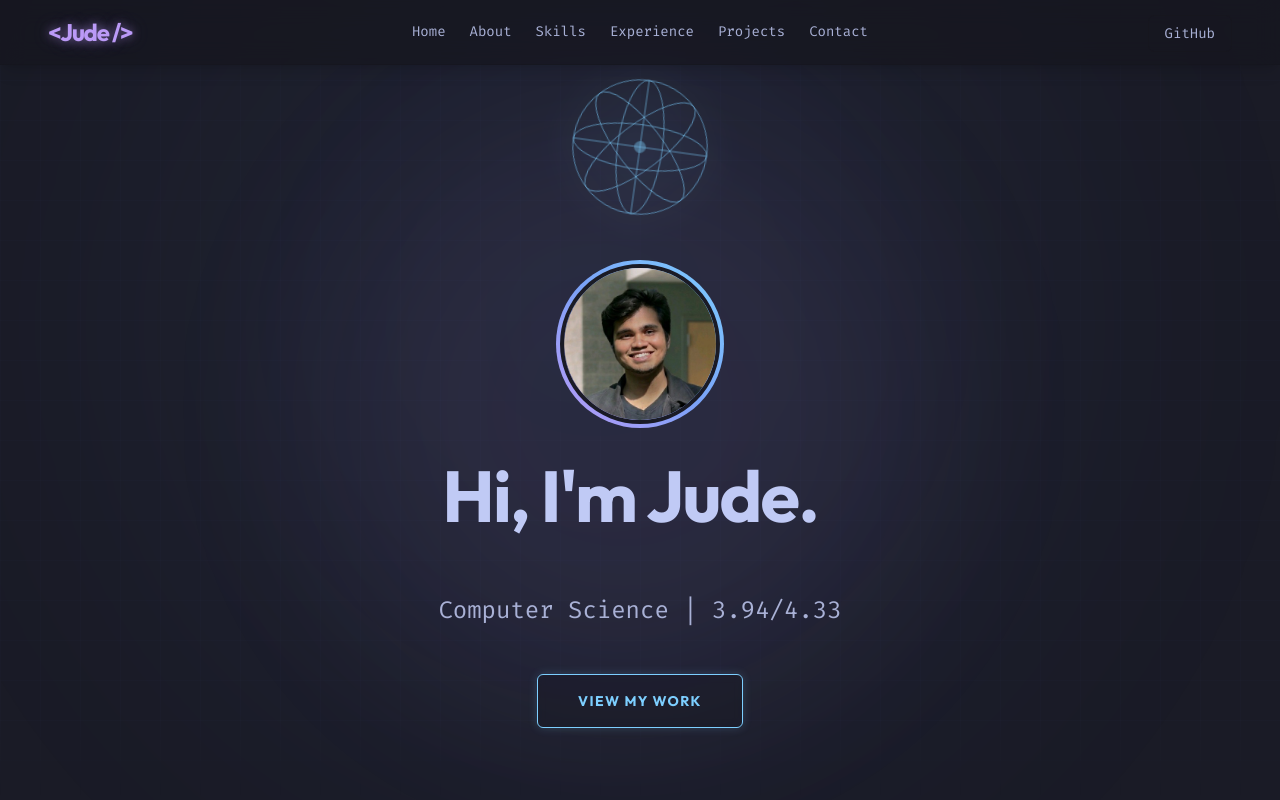
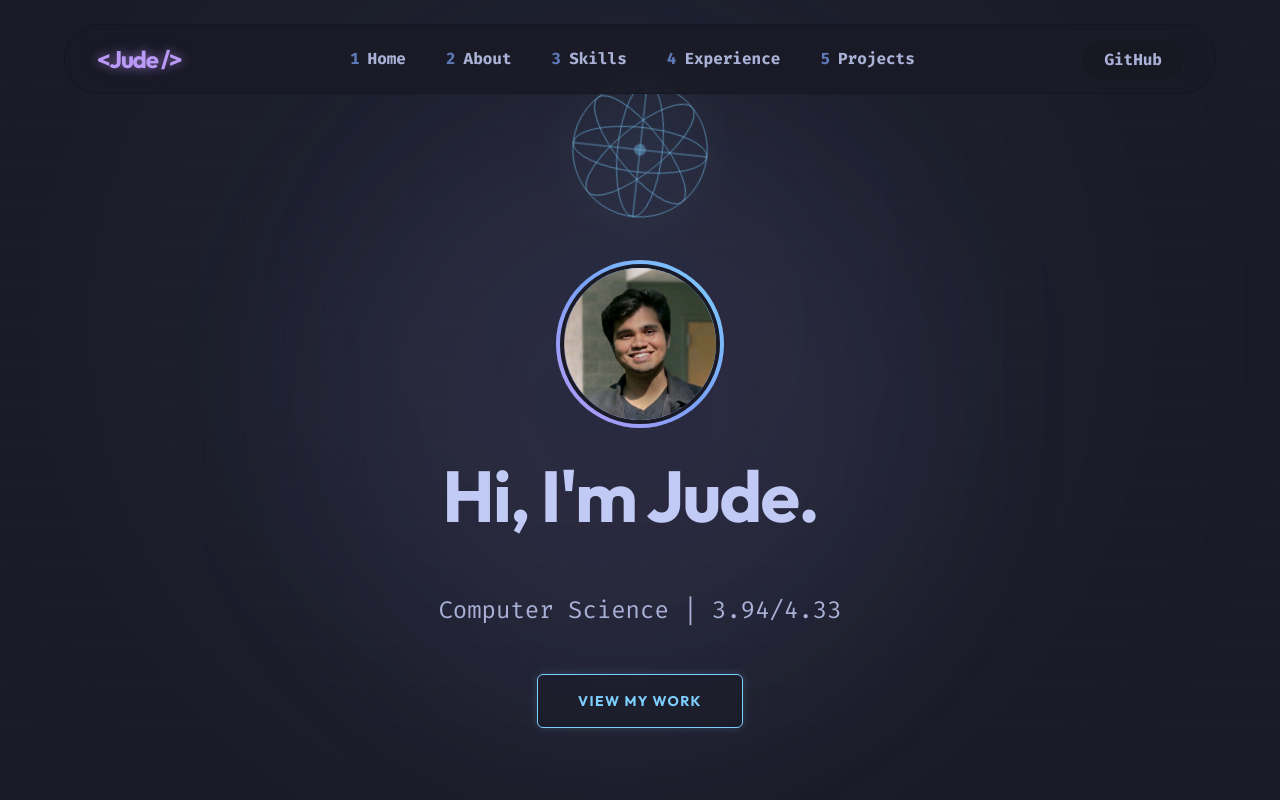
Before and after one commit to juderozario08/judesPortfolio, a React (Vite) app: page / in a window 1280 px wide. Shown: the top 800 px of the page. Built offline with nearby package versions, Linux system fonts and the light colour scheme.

Commit message:
style: convert navbar to hyprland waybar style and increase text size

```diff
--- a/src/components/About.tsx
+++ b/src/components/About.tsx
@@ -7,13 +7,13 @@ const About = () => {
       <div className="flex flex-col md:flex-row gap-12">
         <div className="flex-1 text-tokyo-muted text-lg leading-relaxed space-y-6">
           <p>
-            I am a passionate Computer Science student at {personalInfo.university}, driven by a deep curiosity for how things work under the hood. I specialize in both systems-level programming and full-stack development, always looking to bridge the gap between low-level performance and high-level design.
+            I'm a Computer Science student at {personalInfo.university} who just really likes figuring out how things work. Whether it's digging into memory management in C++ or building a slick frontend in React, I love the whole process of turning an idea into something real.
           </p>
           <p>
-            My approach to software engineering centers around <span className="text-tokyo-cyan font-semibold">clean architecture</span>, robust performance, and writing code that is as elegant as the user experiences it creates. Whether I'm tinkering with C++ or building fluid frontends in React, I strive for excellence in every line.
+            I try to focus on <span className="text-tokyo-cyan font-semibold">clean architecture</span> and writing code that I won't hate looking at 6 months from now. I care a lot about performance, but I care just as much about building things that actually feel good to use.
           </p>
           <p>
-            When I'm not studying or coding, you can find me exploring new technologies, contributing to open-source, or endlessly optimizing my Neovim config.
+            When I'm not studying or deep into a project, I'm usually messing around with some new framework, contributing to open-source stuff, or spending way too much time tweaking my Neovim config.
           </p>
         </div>
 
--- a/src/components/Hero.tsx
+++ b/src/components/Hero.tsx
@@ -4,7 +4,7 @@ import { personalInfo } from '../data/resume';
 
 const Hero = () => {
   return (
-    <section id="home" className="relative min-h-screen flex flex-col items-center justify-center overflow-hidden">
+    <section id="home" className="relative min-h-screen flex flex-col items-center justify-center">
       {/* Background gradients */}
       <div className="absolute inset-0 pointer-events-none">
         <motion.div
--- a/src/components/Navbar.tsx
+++ b/src/components/Navbar.tsx
@@ -4,28 +4,37 @@ import { personalInfo } from '../data/resume';
 const Navbar = () => {
   return (
     <motion.nav
-      initial={{ y: -100 }}
-      animate={{ y: 0 }}
+      initial={{ y: -100, x: "-50%" }}
+      animate={{ y: 0, x: "-50%" }}
       transition={{ ease: "easeOut", duration: 0.5 }}
-      className="fixed top-0 left-0 right-0 z-50 flex items-center justify-between px-6 md:px-12 py-4 backdrop-blur-md bg-tokyo-surface/70 border-b border-tokyo-surface/50 shadow-lg"
+      className="fixed top-6 left-1/2 z-50 flex items-center justify-between w-[95%] max-w-6xl px-8 py-4 rounded-full backdrop-blur-md bg-tokyo-base/85 border border-tokyo-surface shadow-[0_5_20px_rgba(0,0,0,0.5)]"
     >
       <div className="text-2xl font-bold text-tokyo-purple tracking-tighter neon-text-purple">
         {"<Jude />"}
       </div>
-      <div className="hidden md:flex gap-6 text-sm font-mono text-tokyo-muted">
-        <a href="#home" className="hover:text-tokyo-cyan transition-colors">Home</a>
-        <a href="#about" className="hover:text-tokyo-cyan transition-colors">About</a>
-        <a href="#skills" className="hover:text-tokyo-cyan transition-colors">Skills</a>
-        <a href="#experience" className="hover:text-tokyo-cyan transition-colors">Experience</a>
-        <a href="#projects" className="hover:text-tokyo-cyan transition-colors">Projects</a>
-        <a href="#contact" className="hover:text-tokyo-cyan transition-colors">Contact</a>
+      <div className="hidden md:flex gap-2 text-base font-mono font-bold">
+        <a href="#home" className="px-4 py-1.5 rounded-md text-tokyo-muted hover:bg-tokyo-surface hover:text-tokyo-cyan transition-all">
+          <span className="text-tokyo-blue mr-2 opacity-70">1</span>Home
+        </a>
+        <a href="#about" className="px-4 py-1.5 rounded-md text-tokyo-muted hover:bg-tokyo-surface hover:text-tokyo-cyan transition-all">
+          <span className="text-tokyo-blue mr-2 opacity-70">2</span>About
+        </a>
+        <a href="#skills" className="px-4 py-1.5 rounded-md text-tokyo-muted hover:bg-tokyo-surface hover:text-tokyo-cyan transition-all">
+          <span className="text-tokyo-blue mr-2 opacity-70">3</span>Skills
+        </a>
+        <a href="#experience" className="px-4 py-1.5 rounded-md text-tokyo-muted hover:bg-tokyo-surface hover:text-tokyo-cyan transition-all">
+          <span className="text-tokyo-blue mr-2 opacity-70">4</span>Experience
+        </a>
+        <a href="#projects" className="px-4 py-1.5 rounded-md text-tokyo-muted hover:bg-tokyo-surface hover:text-tokyo-cyan transition-all">
+          <span className="text-tokyo-blue mr-2 opacity-70">5</span>Projects
+        </a>
       </div>
       <div className="hidden md:block">
         <a
           href={personalInfo.github}
           target="_blank"
           rel="noreferrer"
-          className="px-4 py-2 rounded-md border border-tokyo-surface text-tokyo-muted hover:text-tokyo-cyan hover:border-tokyo-cyan transition-all text-sm font-mono"
+          className="px-5 py-2 rounded-full border border-tokyo-surface bg-tokyo-surface/50 text-tokyo-muted hover:text-tokyo-base hover:bg-tokyo-cyan hover:border-tokyo-cyan hover:shadow-[0_0_15px_rgba(125,207,255,0.4)] transition-all text-base font-mono font-bold"
         >
           GitHub
         </a>
--- a/src/data/resume.ts
+++ b/src/data/resume.ts
@@ -24,10 +24,10 @@ export const experience = [
     company: "Population Health Research Institute (PHRI)",
     date: "May 2024 – Apr 2025",
     bullets: [
-      "Resolved 15+ critical infrastructure bugs across .NET and ASP.NET Core codebases, directly reducing support tickets and improving system reliability for medical researchers.",
-      "Optimized complex SQL stored procedures, reducing average query execution time by 40% across healthcare data systems serving 30+ active medical researchers.",
-      "Led frontend migration from Bootstrap 3 to 5 across 10+ application views, eliminating mobile layout regressions and establishing UI component standards adopted by the full engineering team.",
-      "Standardized build and deployment scripts, cutting project setup time from hours to minutes and reducing onboarding friction for new engineers."
+      "Fixed a bunch of critical bugs across our .NET and ASP.NET Core apps, which directly cut down on support tickets and made life easier for our medical researchers.",
+      "Got our SQL queries running about 40% faster by optimizing some clunky stored procedures.",
+      "Led the jump from Bootstrap 3 to 5 on the frontend. It fixed a lot of annoying mobile layout issues and set up some UI standards that the rest of the team actually ended up using.",
+      "Cleaned up our deployment scripts so new devs wouldn't have to spend hours setting up their environments."
     ]
   },
   {
@@ -35,7 +35,7 @@ export const experience = [
     company: "Staples Canada",
     date: "Aug 2021 – Present",
     bullets: [
-      "Managed POS systems and inventory logistics in a high-volume retail environment; consistently delivered solution-oriented technical support to customers."
+      "Handled POS systems, kept track of inventory, and spent a lot of time helping customers figure out technical issues with their tech."
     ]
   }
 ];
@@ -45,12 +45,12 @@ export const projects = [
     title: "Blip - Production-Grade Text Editor",
     tech: ["C++", "SDL2", "CMake"],
     date: "Present",
-    description: "Built a modular, immediate-mode GUI text editor from scratch, enforcing strict separation of concerns across the text rendering pipeline, platform-agnostic event routing system, and OS-specific abstraction layers to enable independent development.",
+    description: "I wanted to understand how text editors actually work, so I built my own GUI editor from scratch in C++. It's been a massive learning experience in memory management and rendering.",
     bullets: [
-      "Designed and implemented a custom Piece Table data structure achieving O(1) amortized text insertion and deletion across arbitrarily large buffers, with a fully correct undo/redo stack.",
-      "Engineered a high-efficiency, near 0% idle CPU event loop backed by a custom cross-platform filesystem watcher, enabling instant hot-reloading of editor configuration.",
-      "Built a cross-platform font management engine integrating Fontconfig (Linux) and CoreText (macOS) via direct low-level C API bindings.",
-      "Actively integrating Tree-sitter to construct and traverse Abstract Syntax Trees (ASTs) in real time for precise semantic syntax highlighting."
+      "Wrote a custom Piece Table from scratch so that inserting and deleting text is instant, even if the file is massive (and yes, undo/redo actually works).",
+      "Built a super lightweight event loop that doesn't hog the CPU, plus a file watcher so the editor can hot-reload its config instantly.",
+      "Had to dive deep into native C APIs to get cross-platform font rendering working with Fontconfig (Linux) and CoreText (macOS).",
+      "Currently messing around with Tree-sitter so the editor can understand the actual syntax tree of the code for precise highlighting."
     ],
     github: "https://github.com/juderozario08/blip", // Example
     color: "tokyo-blue"
@@ -59,12 +59,12 @@ export const projects = [
     title: "Radius - Cross-Platform Mobile App",
     tech: ["React Native", "Go", "PostgreSQL", "Redis"],
     date: "Present",
-    description: "Architecting a cross-platform retail management ecosystem utilizing a React Native (Expo) frontend and a Go (Gin) backend API.",
+    description: "A full-stack retail management app I'm building to handle everything from inventory tracking to employee sessions.",
     bullets: [
-      "Engineered a robust, normalized PostgreSQL database schema (hosted on Neon.tech) encompassing product catalogs, multi-store inventory tracking, employee sessions, cycle counts, and intra-store stock transfers.",
-      "Developing a custom, zero-dependency authentication pipeline using Bcrypt and JWT, implementing custom middleware for Role-Based Access Control (RBAC).",
-      "Establishing a serverless CI/CD deployment pipeline for the Go backend, ensuring scalable, cloud-native hosting and rapid iteration.",
-      "Currently Building: A real-time, on-device barcode scanner utilizing native camera APIs and Google MLKit."
+      "Designed the entire PostgreSQL database schema to handle product catalogs, multi-store stock transfers, and employee logins.",
+      "Wrote a custom authentication system from the ground up using Bcrypt and JWTs instead of relying on a bloated third-party service.",
+      "Set up an automated CI/CD pipeline so my Go backend deploys to the cloud the second I push to main.",
+      "Right now, I'm working on a native on-device barcode scanner using the camera and Google MLKit."
     ],
     github: "https://github.com/juderozario08/radius",
     color: "tokyo-purple"
@@ -73,10 +73,10 @@ export const projects = [
     title: "Data Parsing & Logic Engines",
     tech: ["Go"],
     date: "Mar 2024 – Oct 2024",
-    description: "Built custom parsing and logic engines in Go.",
+    description: "Some fun experiments in Go dealing with parsing and evaluating logic.",
     bullets: [
-      "Built a custom JSON parser using recursion and stacks to convert raw JSON strings into strongly typed Go structures (maps, structs, interfaces), with robust validation and precise error handling.",
-      "Developed a Boolean algebra simulator using AST construction and equivalence-checking algorithms to process complex expressions and automatically generate truth tables from user input."
+      "Built a custom JSON parser entirely from scratch using recursion. It converts raw JSON strings directly into Go structs and handles errors gracefully.",
+      "Wrote a Boolean algebra simulator that parses complex logic expressions and automatically spits out truth tables."
     ],
     github: "https://github.com/juderozario08",
     color: "tokyo-cyan"
@@ -85,10 +85,10 @@ export const projects = [
     title: "Boggle Solver & Automation Pipelines",
     tech: ["Rust", "Python"],
     date: "Jul 2023 – Mar 2024",
-    description: "High-performance algorithm implementation and data automation.",
+    description: "A couple of older projects where I got to flex some algorithmic muscles.",
     bullets: [
-      "Implemented a high-performance Boggle solver in Rust using Depth-First Search (DFS) with optimized hash-map lookups for memory-safe, fast grid traversal across all valid word paths.",
-      "Built an automated scheduling pipeline in Python that parsed unstructured data into validated Google Calendar API events, implementing systematic data validation for accuracy."
+      "Wrote a crazy fast Boggle solver in Rust. It uses a DFS algorithm with hash-map lookups to instantly find every possible word on the board.",
+      "Threw together a Python script that takes messy, unstructured text and automatically turns them into actual Google Calendar events."
     ],
     github: "https://github.com/juderozario08",
     color: "tokyo-blue"
@@ -101,7 +101,7 @@ export const leadership = [
     organization: "Neil McNeil Robotics",
     date: "Oct 2018 – 2023",
     bullets: [
-      "Designed control loops for physical sensors and vision systems to navigate robotic hardware through dynamic environments; mentored 6+ students in hardware-software integration and prototyping."
+      "Wrote the control loops for our robot's sensors and vision systems so it wouldn't crash into things. Also spent a lot of time teaching the younger students how to wire things up and write code."
     ]
   },
   {
@@ -109,7 +109,7 @@ export const leadership = [
     organization: "Practical Applications of Computer Science (PACS)",
     date: "Sep 2023 - Dec 2023",
     bullets: [
-      "Managed budgeting and financial planning for a student-led organization, successfully allocating funds to support applied computer science initiatives, workshops, and community events."
+      "Handled the budget for our student club and made sure we actually had money to run our computer science workshops and events."
     ]
   }
 ];
```
